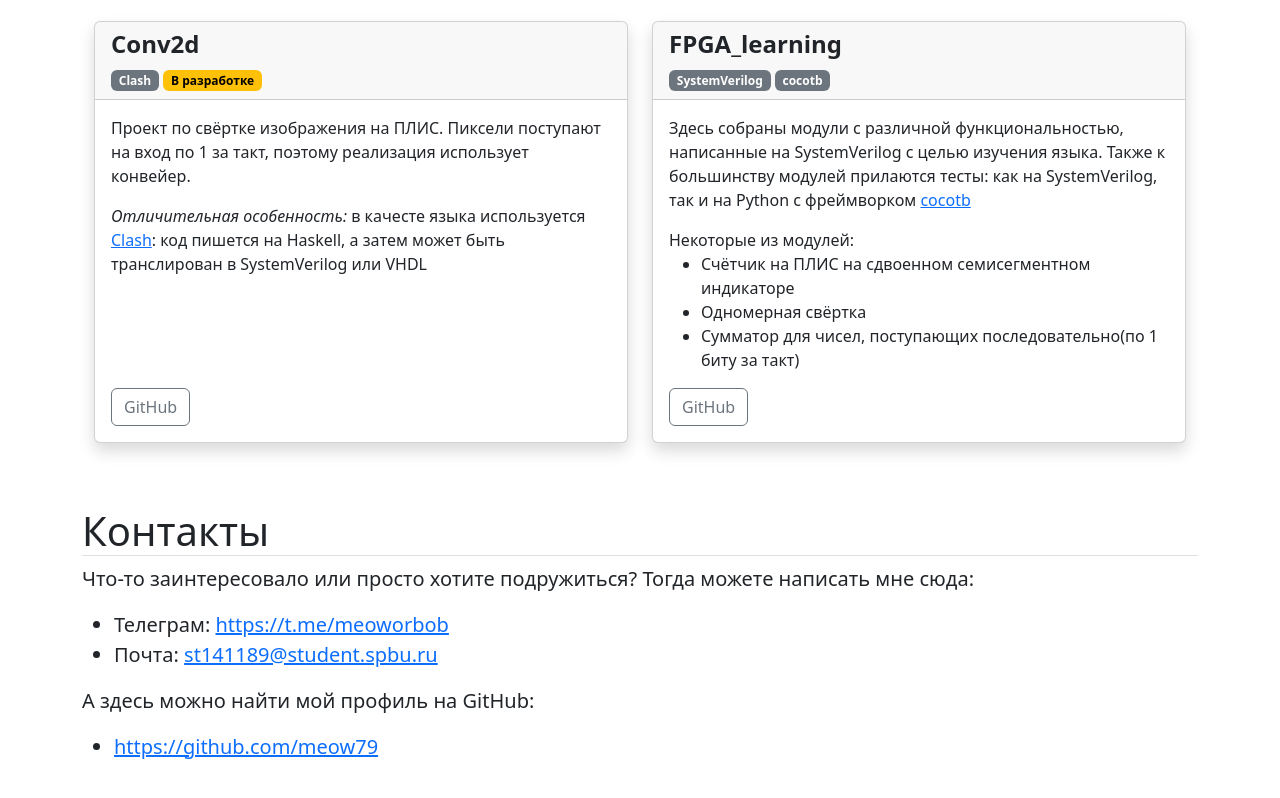
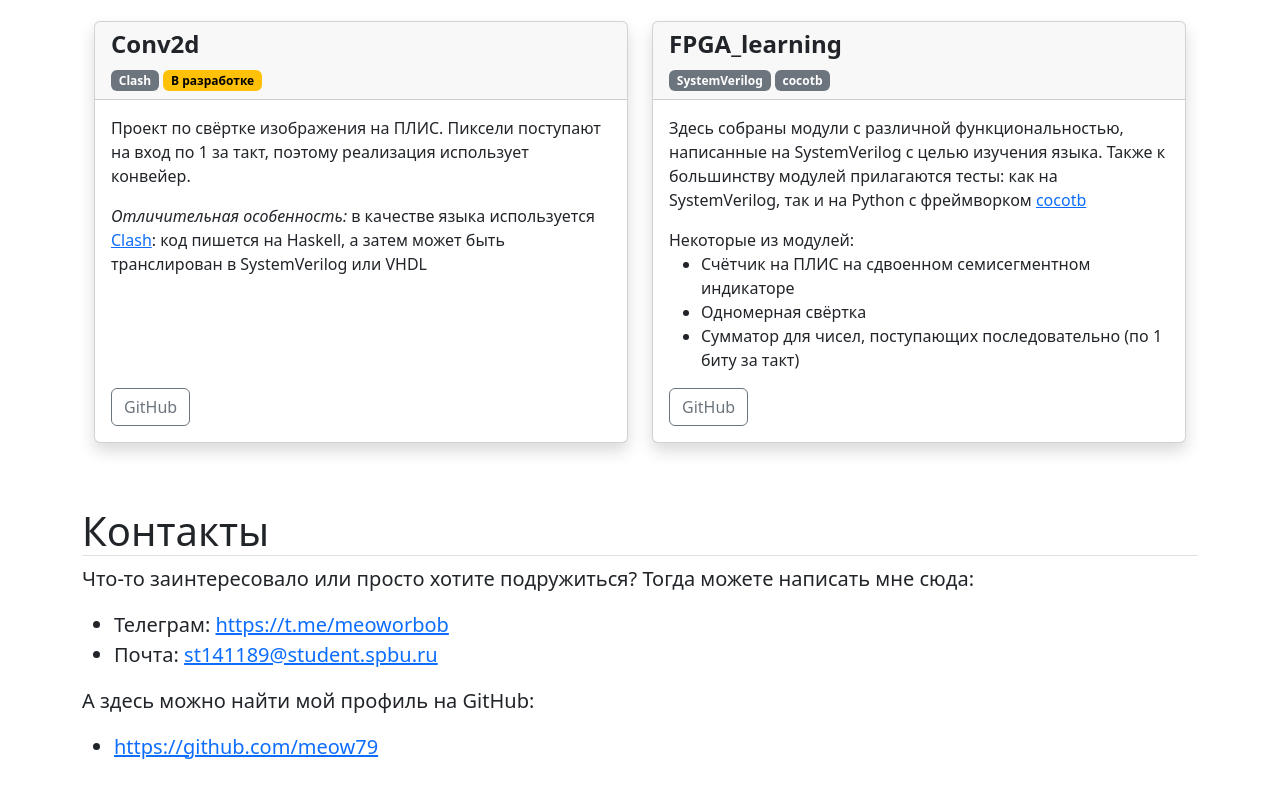
Before and after one commit to meow79/meow79.github.io, a plain HTML site: page index.html in a window 1280 px wide. Shown: the part 989-1787 px from the top of the page. Drawn offline with nearby package versions, Linux system fonts and the light colour scheme.

Commit message:
fix: Fix typos

```diff
--- a/index.html
+++ b/index.html
@@ -109,7 +109,7 @@
                   </p>
                   <p class="card-text">
                     <i>Отличительная особенность:</i>
-                    в качесте языка используется
+                    в качестве языка используется
                     <a href="https://clash-lang.org/"> Clash</a>: код пишется на
                     Haskell, а затем может быть транслирован в SystemVerilog или
                     VHDL
@@ -133,7 +133,7 @@
                   <p class="card-text">
                     Здесь собраны модули с различной функциональностью,
                     написанные на SystemVerilog с целью изучения языка. Также к
-                    большинству модулей прилаются тесты: как на SystemVerilog,
+                    большинству модулей прилагаются тесты: как на SystemVerilog,
                     так и на Python с фреймворком
                     <a href="https://www.cocotb.org/">cocotb</a>
                     <br />
@@ -145,7 +145,7 @@
                     </li>
                     <li>Одномерная свёртка</li>
                     <li>
-                      Сумматор для чисел, поступающих последовательно(по 1 биту
+                      Сумматор для чисел, поступающих последовательно (по 1 биту
                       за такт)
                     </li>
                   </ul>
```
